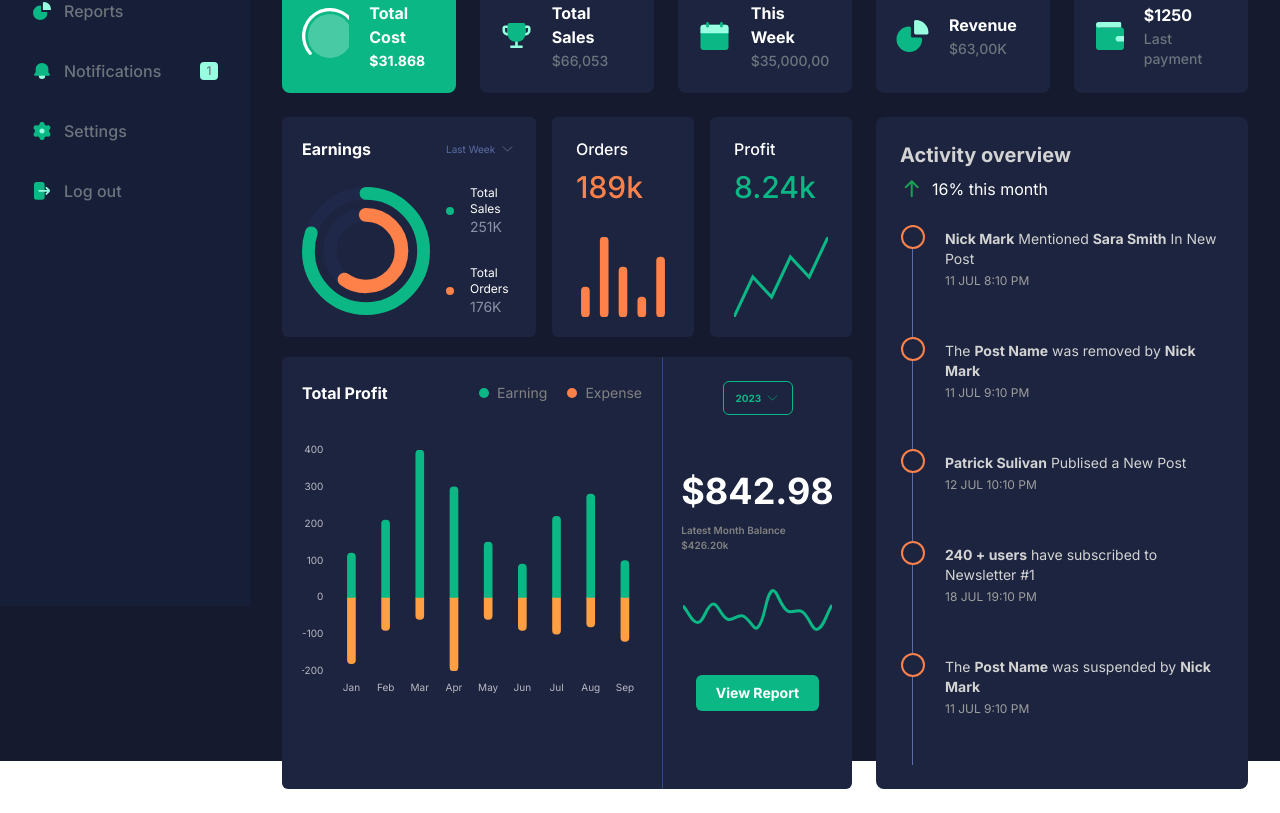
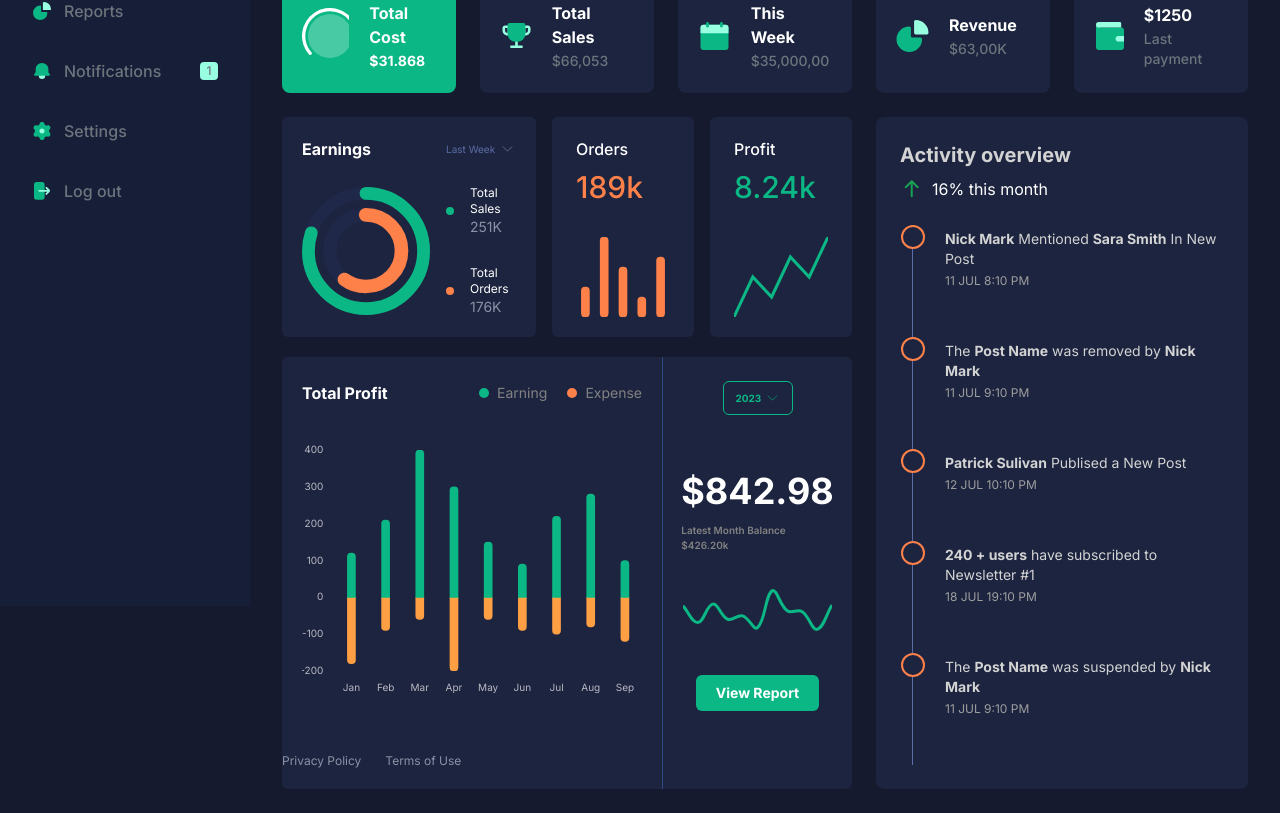
Before and after one commit to nzrmm/inter-act-dashboard, a React (Vite) app: page / in a window 1280 px wide. Shown: the part 194-1007 px from the top of the page. Before the commit the page ends 983 px from the top, so only its background shows below. Built offline with nearby package versions, Linux system fonts and the light colour scheme.

Commit message:
feat: add link for privacy policy and term of use

```diff
--- a/src/routes/home/index.tsx
+++ b/src/routes/home/index.tsx
@@ -1,4 +1,5 @@
 import cx from "classnames";
+import { Link } from "react-router-dom";
 
 import {
   CardProfit,
@@ -29,7 +30,7 @@ const Home = () => {
         })}
       </div>
 
-      <div className={cx("grid grid-cols-5 h-[600px] gap-6")}>
+      <div className={cx("grid grid-cols-5 h-[600px] gap-6 mb-9")}>
         <div className={cx("col-span-3")}>
           <div className={cx("h-full flex flex-col gap-5")}>
             <div className={cx("flex gap-4 h-[220px]")}>
@@ -48,6 +49,15 @@ const Home = () => {
           <CardActivityOverview />
         </div>
       </div>
+
+      <div className={cx("flex items-center gap-6")}>
+        <Link to={"/"} className={cx("text-xs text-custom-gray-02")}>
+          Privacy Policy
+        </Link>
+        <Link to={"/"} className={cx("text-xs text-custom-gray-02")}>
+          Terms of Use
+        </Link>
+      </div>
     </section>
   );
 };
```
